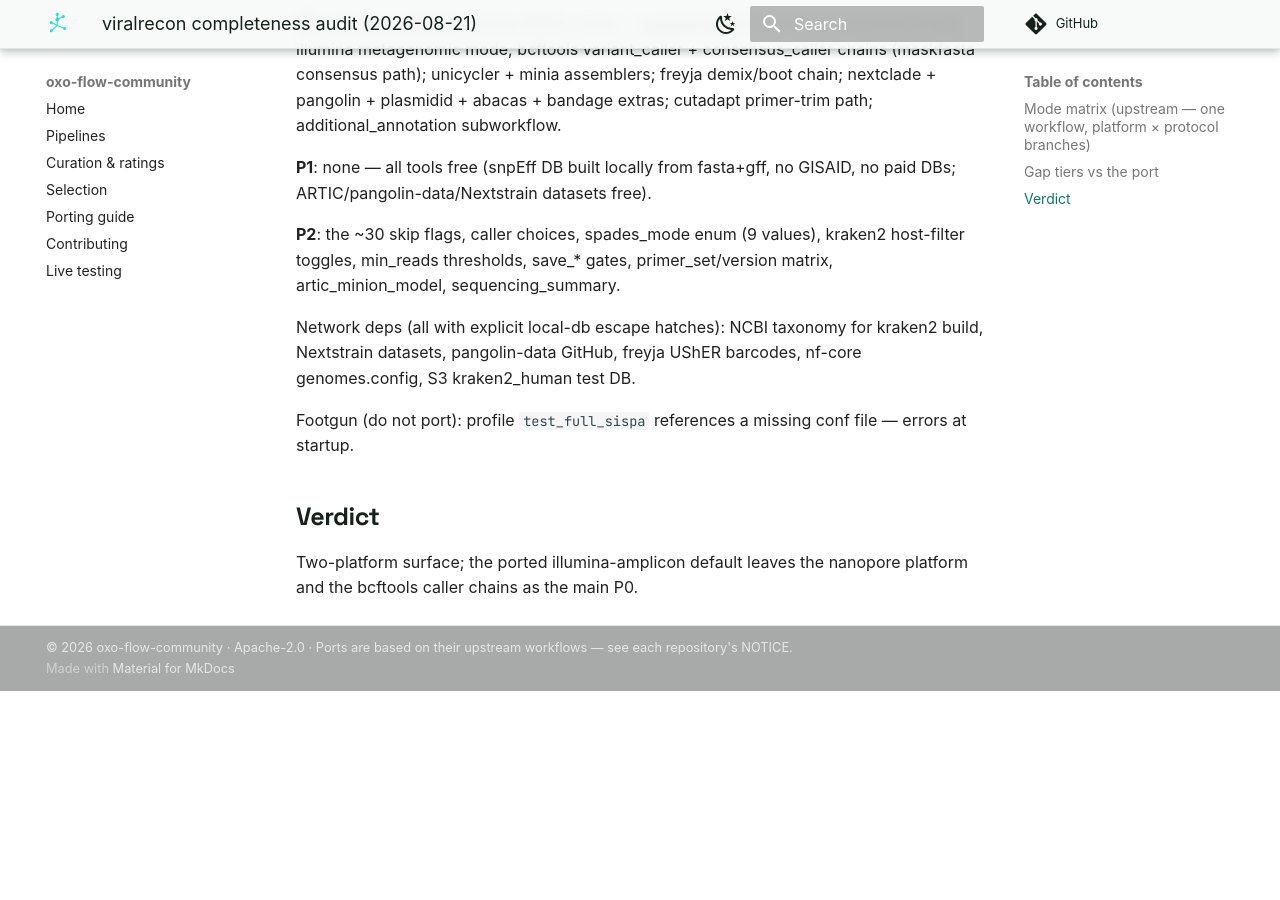
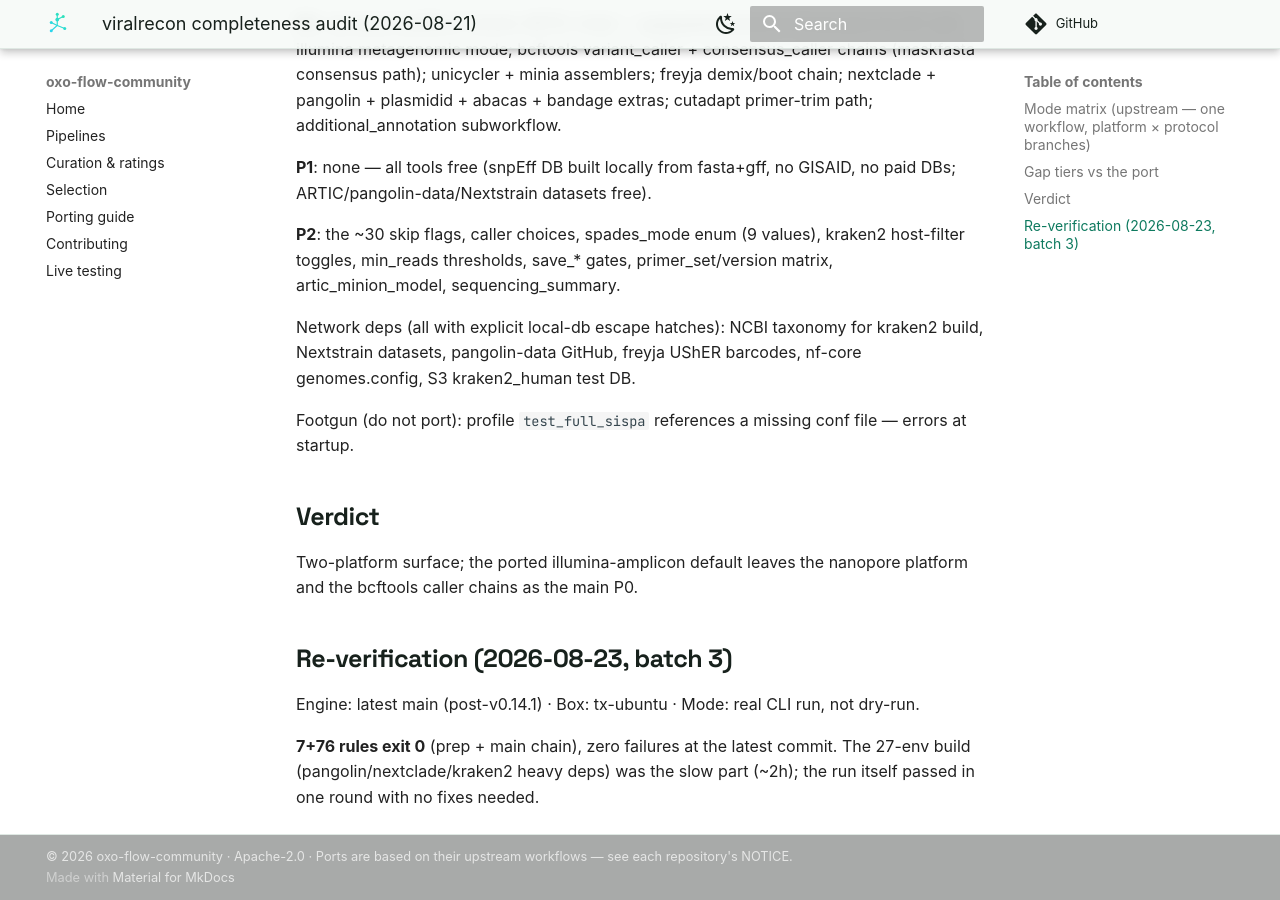
Before and after one commit to oxo-flow-community/oxo-flow-community.github.io, an MkDocs documentation site: the page built from docs/about/audits/viralrecon-2026-08.md, in a window 1280 px wide and 900 px high, scrolled down 754 px. Built offline with MkDocs 1.6.1 and Material for MkDocs 9.7.7, drawn with Linux system fonts in a browser that asks for light colours; comment, search, counter and statistics services are not loaded; before the commit the page ends 1445 px from its top, so only the background shows below that.

Commit message:
docs(audit): batch-3b re-verification — viralrecon 7+76 exit 0, one round, zero fixes (latest engine main, tx-ubuntu)

```diff
--- a/docs/about/audits/viralrecon-2026-08.md
+++ b/docs/about/audits/viralrecon-2026-08.md
@@ -38,3 +38,13 @@ conf file — errors at startup.
 
 Two-platform surface; the ported illumina-amplicon default leaves the
 nanopore platform and the bcftools caller chains as the main P0.
+
+## Re-verification (2026-08-23, batch 3)
+
+Engine: latest main (post-v0.14.1) · Box: tx-ubuntu · Mode: real CLI
+run, not dry-run.
+
+**7+76 rules exit 0** (prep + main chain), zero failures at the latest
+commit. The 27-env build (pangolin/nextclade/kraken2 heavy deps) was
+the slow part (~2h); the run itself passed in one round with no fixes
+needed.
```
